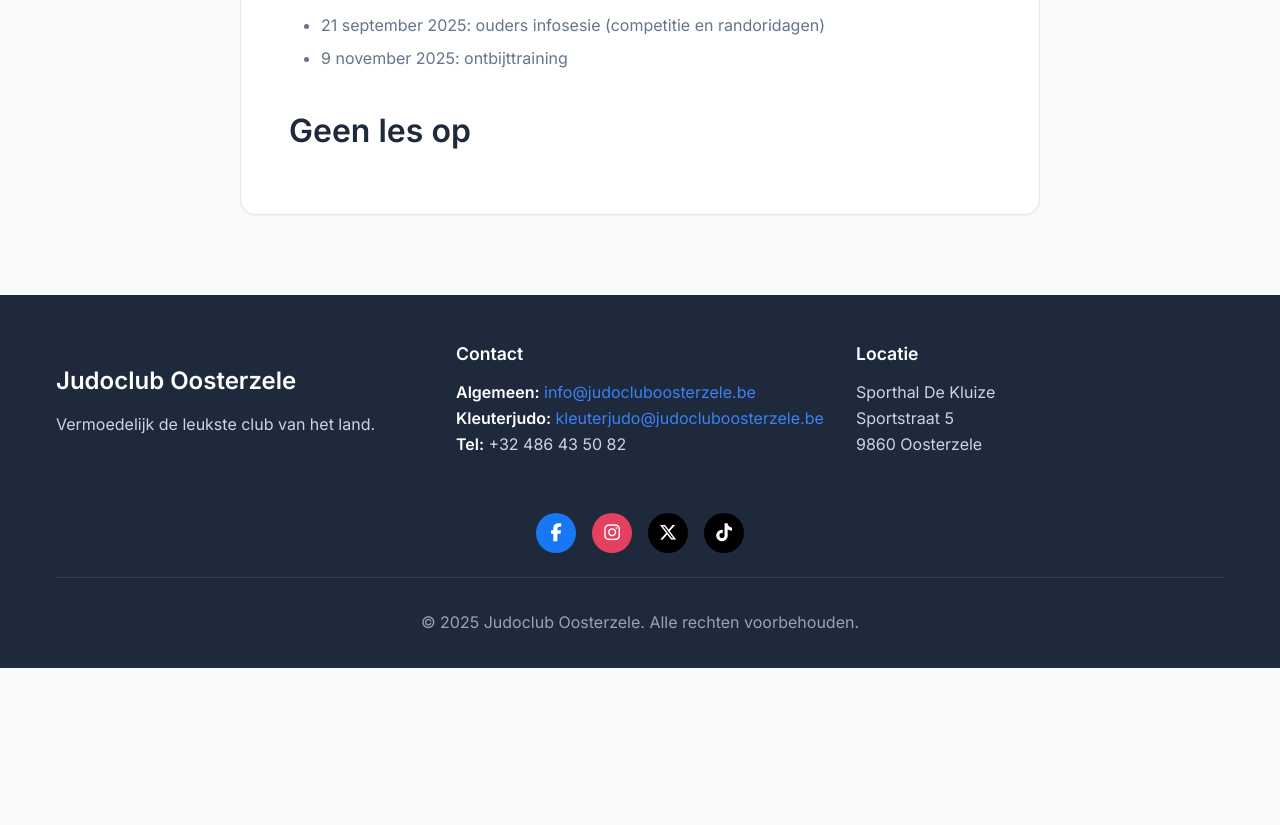
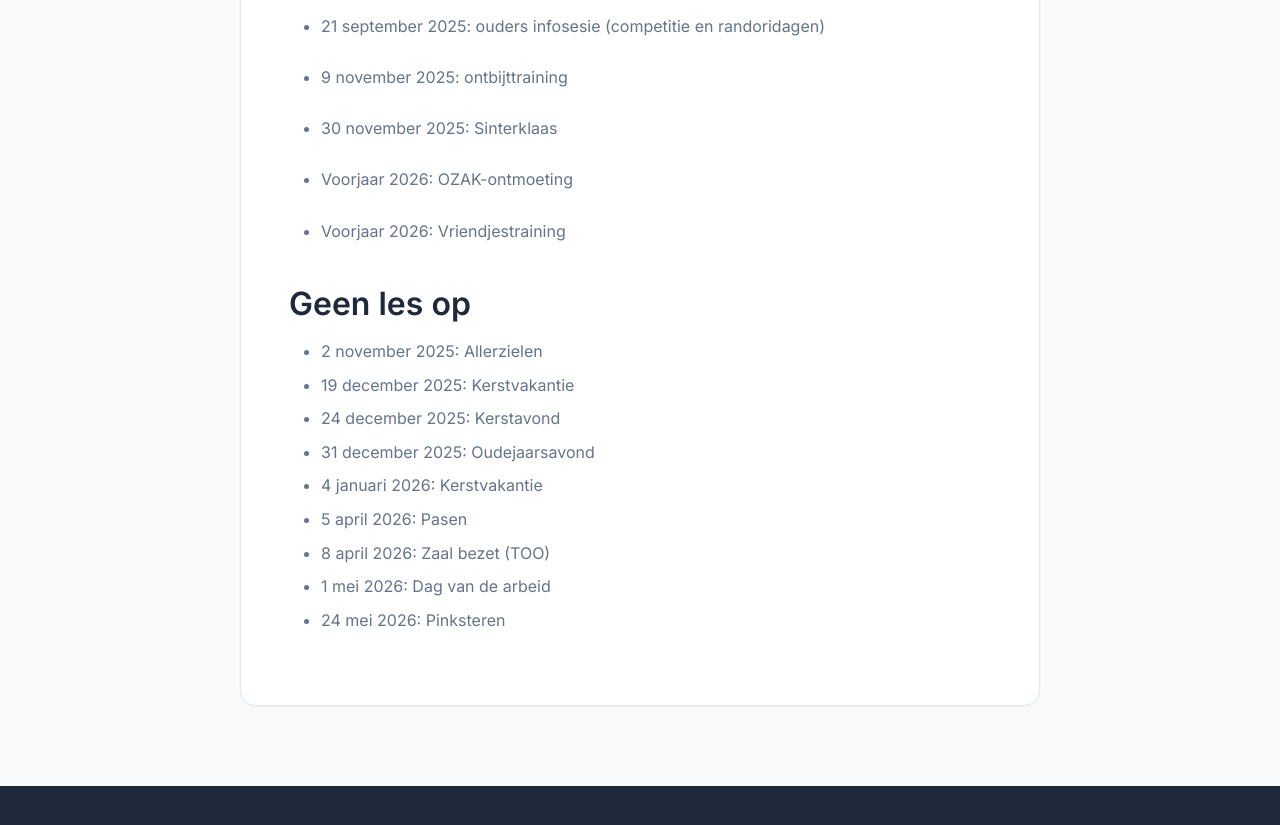
Before and after one commit to judocluboosterzele/website, an Astro site: page /about/kalender in a window 1280 px wide. Shown: the part 986-1811 px from the top of the page. Before the commit the page ends 1654 px from the top, so only its background shows below. Built offline with nearby package versions, Linux system fonts and the light colour scheme; Astro itself is replaced by a stand-in of ours.

Commit message:
Activiteiten en geen les op in orde.md

```diff
--- a/src/content/pages/about/kalender.md
+++ b/src/content/pages/about/kalender.md
@@ -18,7 +18,20 @@ description: "Informatie over de activiteiten"
 
 - 21 september 2025: ouders infosesie (competitie en randoridagen)
 - 9 november 2025: ontbijttraining
+- 30 november 2025: Sinterklaas
+
+- Voorjaar 2026: OZAK-ontmoeting
+- Voorjaar 2026: Vriendjestraining
 
 ## Geen les op
 
+- 2 november 2025: Allerzielen
+- 19 december 2025: Kerstvakantie
+- 24 december 2025: Kerstavond
+- 31 december 2025: Oudejaarsavond
+- 4 januari 2026: Kerstvakantie
+- 5 april 2026: Pasen
+- 8 april 2026: Zaal bezet (TOO)
+- 1 mei 2026: Dag van de arbeid
+- 24 mei 2026: Pinksteren
 <!-- TODO: geen les op -->
```
